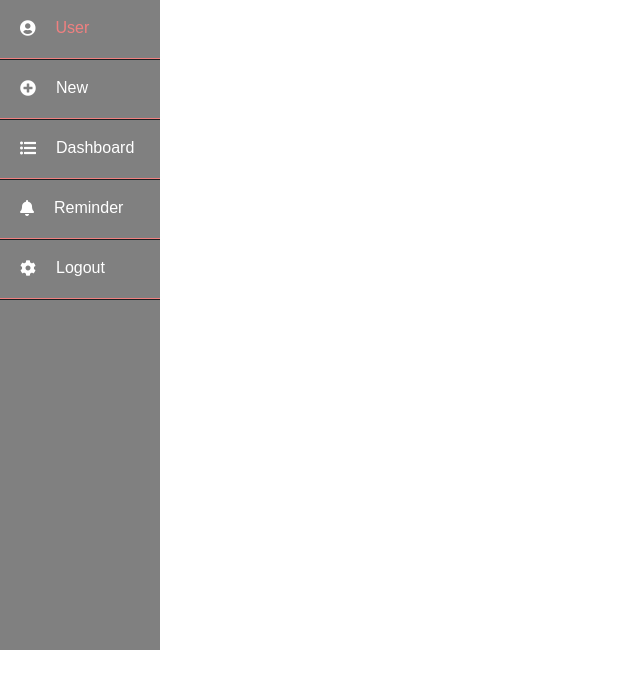
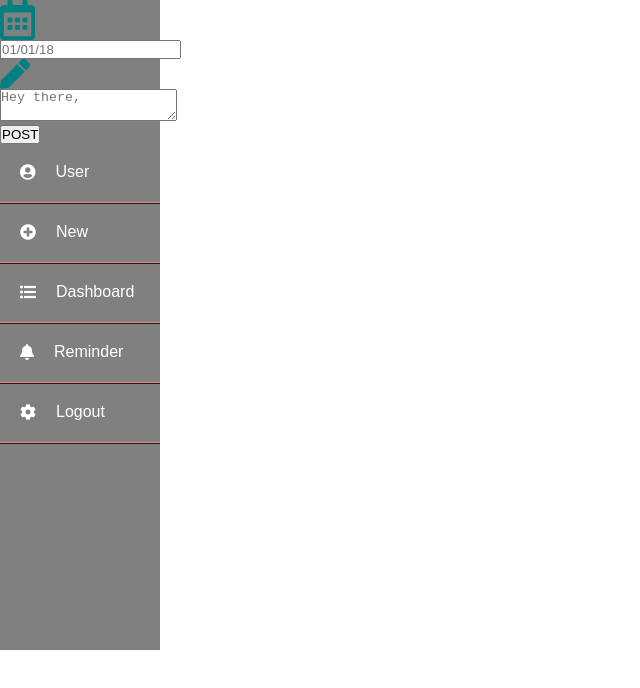
Before and after one commit to inventiphGuru/DIARY, a plain HTML site: page UI/Design/create.html in a window 1280 px wide. Shown: the whole page, without its empty margins (0-640 px from the left). Drawn offline with Linux system fonts and the light colour scheme.

Commit message:
[FEATURE]-#158942867]Add textarea

```diff
--- a/UI/Design/create.html
+++ b/UI/Design/create.html
@@ -13,6 +13,29 @@
 
 <body>
     <aside>
+        <div id="form-main">
+            <div id="form-div">
+                <form class="form" id="form1">
+
+                    <p class="name">
+                        <i style="font-size:40px; color:teal" class="far fa-calendar-alt"></i>
+                        <input name="name" type="text" class="content" placeholder="01/01/18" id="name" />
+
+                    </p>
+
+                    <p class="text">
+                        <i style="font-size:30px; color:teal" class="fas fa-pen"></i>
+                        <textarea name="text" class="content" placeholder="Hey there,"></textarea>
+                    </p>
+
+
+                    <div class="submit">
+                        <input type="submit" value="POST" id="button-b" />
+                        <div class="ease"></div>
+
+                    </div>
+                </form>
+            </div>
             <ul>
                 <li>
                     <div class="icons">
```
Lines whose indentation alone changed are shown as unchanged.
